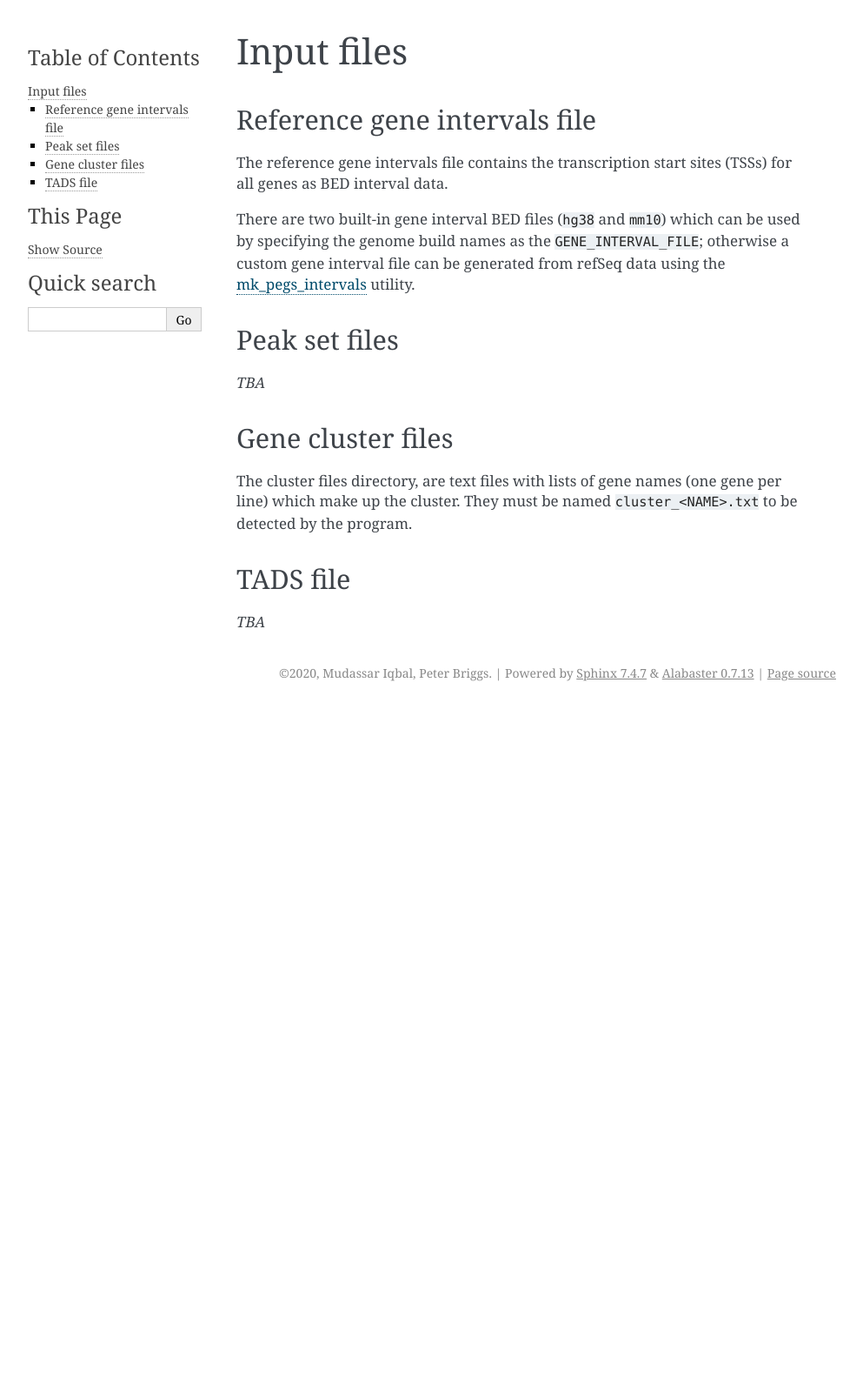
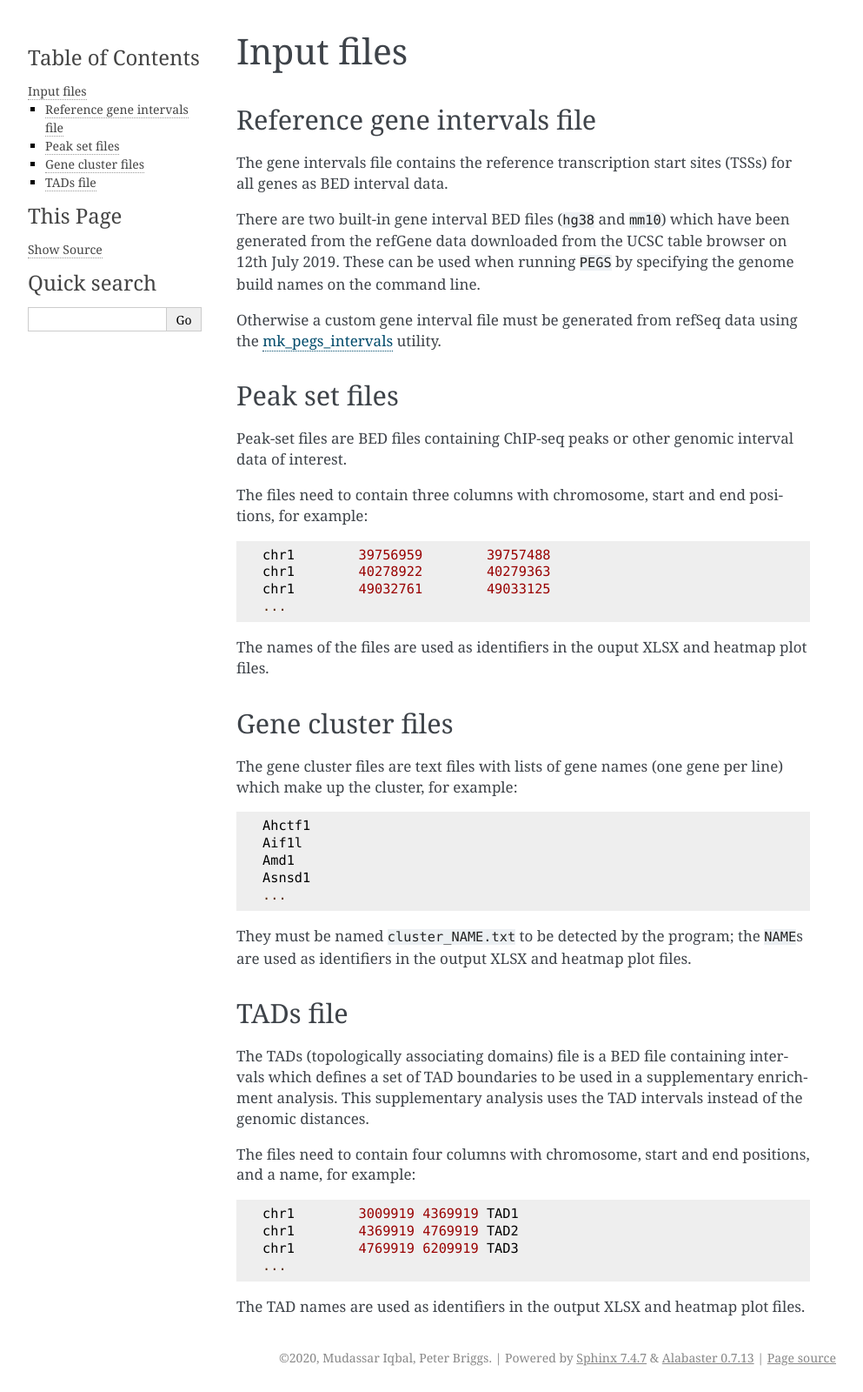
Before and after one commit to fls-bioinformatics-core/pegs, a Sphinx documentation site: the page built from docs/source/inputs.rst, in a window 1280 px wide. Shown: the whole page at 87% size, without its empty margins (148-1141 px from the left). Built offline with Sphinx 7.4.7, drawn with Linux system fonts in a browser that asks for light colours; before the commit the page ends 900 px from its top, so only the background shows below that.

Commit message:
Updates to the Sphinx documentation.

```diff
--- a/docs/source/index.rst
+++ b/docs/source/index.rst
@@ -3,11 +3,13 @@ PEGS: Peak-set Enrichment of Gene-Sets
 **************************************
 
 ``PEGS`` (**P**\ eak-set **E**\ nrichment of **G**\ ene-**S**\ ets) is
-a Python bioinformatics utility **for what?**.
+a Python bioinformatics utility for calculating enrichments of gene
+cluster enrichments from peak data at different genomic distances.
 
 .. toctree::
    :maxdepth: 2
 
+   overview
    install
    usage
    inputs
--- a/docs/source/inputs.rst
+++ b/docs/source/inputs.rst
@@ -5,28 +5,72 @@ Input files
 Reference gene intervals file
 =============================
 
-The reference gene intervals file contains the transcription
+The gene intervals file contains the  reference transcription
 start sites (TSSs) for all genes as BED interval data.
 
 There are two built-in gene interval BED files (``hg38`` and
-``mm10``) which can be used by specifying the genome build names
-as the ``GENE_INTERVAL_FILE``; otherwise a custom gene interval
-file can be generated from refSeq data using the
-:doc:`mk_pegs_intervals <mk_pegs_intervals>` utility.
+``mm10``) which have been generated from the refGene data
+downloaded from the UCSC table browser on 12th July 2019.
+These can be used when running ``PEGS`` by specifying the genome
+build names on the command line.
+
+Otherwise a custom gene interval file must be generated from refSeq
+data using the :doc:`mk_pegs_intervals <mk_pegs_intervals>` utility.
 
 Peak set files
 ==============
 
-*TBA*
+Peak-set files are BED files containing ChIP-seq peaks or other
+genomic interval data of interest.
+
+The files need to contain three columns with chromosome, start
+and end positions, for example:
+
+::
+
+    chr1	39756959	39757488
+    chr1	40278922	40279363
+    chr1	49032761	49033125
+    ...
+
+The names of the files are used as identifiers in the ouput XLSX
+and heatmap plot files.
 
 Gene cluster files
 ==================
 
-The cluster files directory, are text files with lists of gene
-names (one gene per line) which make up the cluster. They must
-be named ``cluster_<NAME>.txt`` to be detected by the program.
+The gene cluster files are text files with lists of gene names (one gene
+per line) which make up the cluster, for example:
 
-TADS file
+::
+
+    Ahctf1
+    Aif1l
+    Amd1
+    Asnsd1
+    ...
+
+They must be named ``cluster_NAME.txt`` to be detected by the
+program; the ``NAME``\s are used as identifiers in the output
+XLSX and heatmap plot files.
+
+TADs file
 =========
 
-*TBA*
+The TADs (topologically associating domains) file is a BED file
+containing intervals which defines a set of TAD boundaries to be
+used in a supplementary enrichment analysis. This supplementary
+analysis uses the TAD intervals instead of the genomic distances.
+
+The files need to contain four columns with chromosome, start and
+end positions, and a name, for example:
+
+::
+
+    chr1	3009919	4369919	TAD1
+    chr1	4369919	4769919	TAD2
+    chr1	4769919	6209919	TAD3
+    ...
+
+The TAD names are used as identifiers in the output XLSX and
+heatmap plot files.
```
Also changed, not shown: docs/source/install.rst (+16 -3 lines), docs/source/usage.rst (+20 -11 lines).
